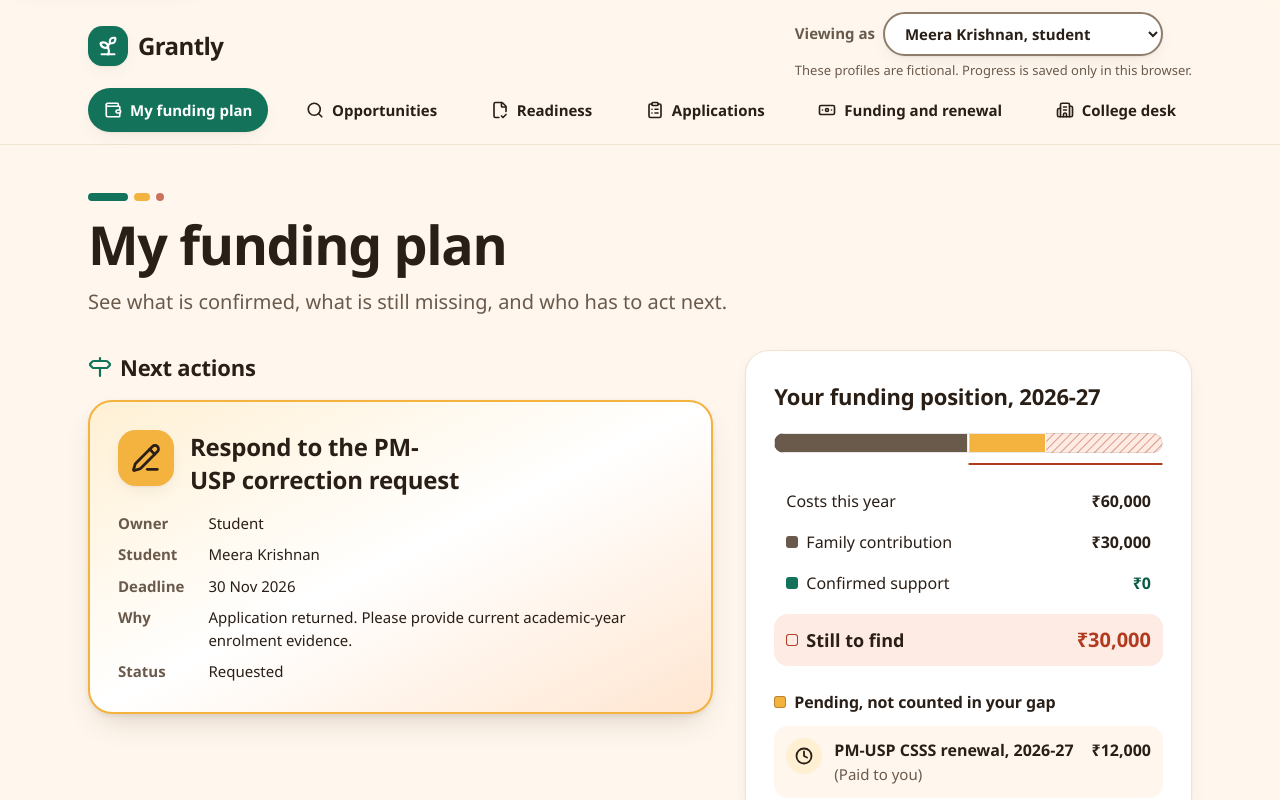
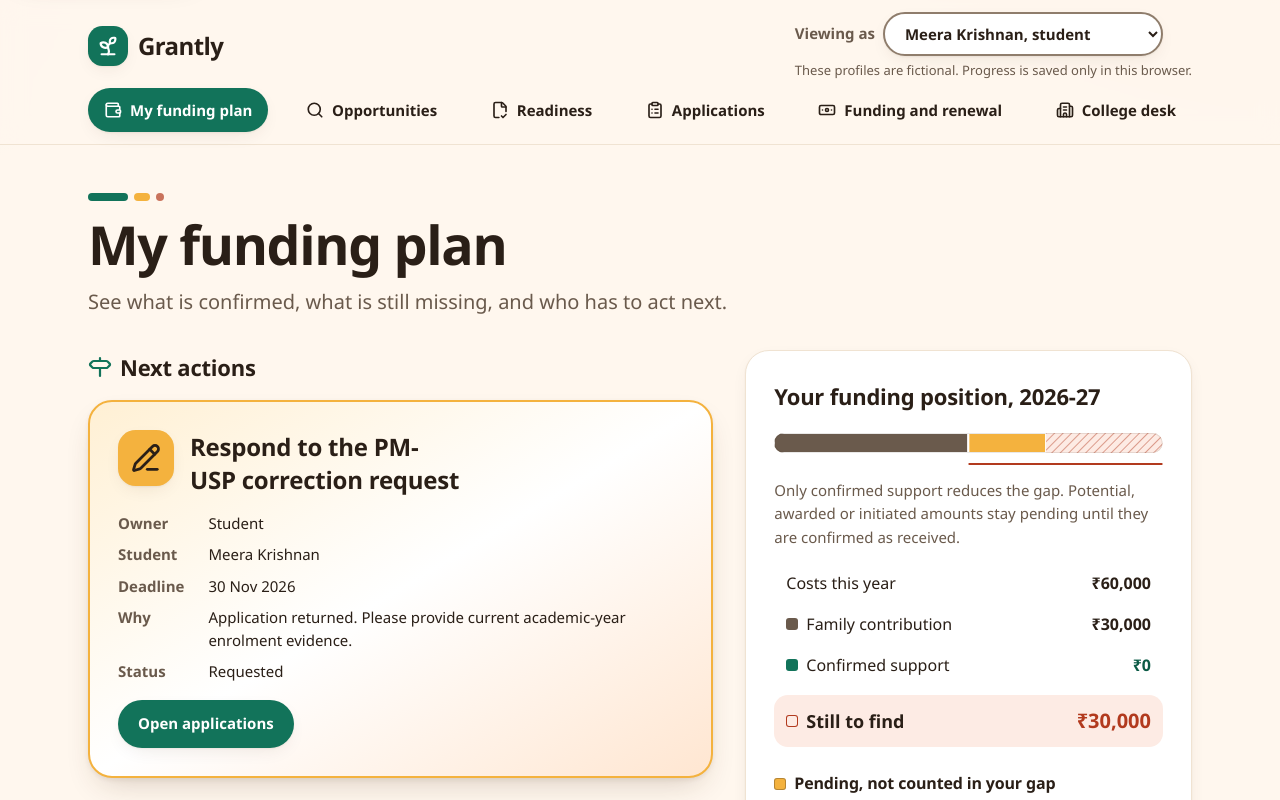
Before and after one commit to SathishAchilles/grantly, a React (Vite) app: page / in a window 1280 px wide. Shown: the top 800 px of the page. Built offline with nearby package versions, Linux system fonts and the light colour scheme.

Commit message:
Link each next action to its workflow and describe how money will be paid without implying it was paid
Co-Authored-By: Claude Opus 5.5 <noreply@anthropic.com>
Claude-Session: https://claude.ai/code/session_01BhCaCKprt2oaVgs7JBibwC

```diff
--- a/src/domain/funding.ts
+++ b/src/domain/funding.ts
@@ -1,4 +1,4 @@
-import type { Student, SupportItem } from './types'
+import type { Application, Student, SupportItem, Task } from './types'
 
 /** Costs, family contribution and support for one student, with the amount still unfunded. */
 export interface FundingSummary {
@@ -30,9 +30,27 @@ export function fundingSummary(student: Student): FundingSummary {
   }
 }
 
-/** Plain-language description of how each kind of support reaches the student. */
+/**
+ * Plain-language description of how each kind of support would reach the student. Worded in the future tense so it
+ * never implies money has been paid; whether it has been received is shown by the support item's state, not this label.
+ */
 export const supportKindLabel: Record<SupportItem['kind'], string> = {
-  cash: 'Paid to you',
+  cash: 'Will be paid to your bank account',
   'fee-reduction': 'Reduces your college fee; not cash',
-  reimbursement: 'Repays an expense you have already paid',
+  reimbursement: 'Will repay an expense you have already paid',
 }
+
+/** Where to send a student to resolve a task, with a short description of the destination. */
+export interface TaskDestination {
+  to: string
+  label: string
+}
+
+/** Picks the workflow that resolves a task: college tasks go to the college desk, notices to applications, documents to readiness for the task's scheme. */
+export function taskDestination(task: Task, application: Application | undefined): TaskDestination {
+  if (task.owner === 'institution') return { to: '/college', label: 'Open the college desk' }
+  if (!application || application.notice || task.owner === 'provider') {
+    return { to: '/applications', label: 'Open applications' }
+  }
+  return { to: `/readiness?scheme=${encodeURIComponent(application.schemeId)}`, label: 'Check documents in readiness' }
+}
--- a/src/routes/funding.tsx
+++ b/src/routes/funding.tsx
@@ -103,10 +103,15 @@ function Funding({ student }: { student: Student }) {
     (application) => application.studentId === student.id,
   )
   return (
-    <div className="grid gap-6 lg:grid-cols-2 lg:items-start">
-      {applications.map((application) => (
-        <Timeline key={application.id} application={application} />
-      ))}
+    <div className="space-y-6">
+      <p className="text-muted">
+        An award is not money received: award, payment and renewal are tracked as separate steps below.
+      </p>
+      <div className="grid gap-6 lg:grid-cols-2 lg:items-start">
+        {applications.map((application) => (
+          <Timeline key={application.id} application={application} />
+        ))}
+      </div>
     </div>
   )
 }
--- a/src/routes/plan.tsx
+++ b/src/routes/plan.tsx
@@ -4,11 +4,12 @@ import { EmailSync } from '@/components/EmailSync'
 import { Fact } from '@/components/Fact'
 import { GapBar, Swatch } from '@/components/GapBar'
 import { Money } from '@/components/Money'
+import { ButtonLink } from '@/components/Button'
 import { StudentOnly } from '@/components/StudentOnly'
 import { TaskCard } from '@/components/TaskCard'
-import { fundingSummary, supportKindLabel } from '@/domain/funding'
+import { fundingSummary, supportKindLabel, taskDestination } from '@/domain/funding'
 import { byDeadline } from '@/domain/dates'
-import type { Student, SupportItem } from '@/domain/types'
+import type { Application, Student, SupportItem, Task } from '@/domain/types'
 import { useGrantlyStore } from '@/store/useGrantlyStore'
 
 interface SupportListProps {
@@ -28,7 +29,9 @@ function SupportList({ items, icon: Icon, tone }: SupportListProps) {
           <span className="flex min-w-0 flex-1 items-baseline justify-between gap-x-4">
             <span className="min-w-0 flex-1 font-semibold">
               {item.label}{' '}
-              <span className="block text-small font-normal text-muted">({supportKindLabel[item.kind]})</span>
+              <span className="block text-small font-normal text-muted">
+                How it is paid: {supportKindLabel[item.kind]}
+              </span>
             </span>
             <span className="shrink-0 font-extrabold">
               <Money amount={item.amount} />
@@ -40,9 +43,32 @@ function SupportList({ items, icon: Icon, tone }: SupportListProps) {
   )
 }
 
+interface NextActionProps {
+  task: Task
+  application: Application | undefined
+  featured: boolean
+}
+
+function NextAction({ task, application, featured }: NextActionProps) {
+  const { to, label } = taskDestination(task, application)
+  return (
+    <TaskCard task={task} viewer="student" featured={featured}>
+      <ButtonLink
+        to={to}
+        variant={featured ? 'primary' : 'secondary'}
+        className="mt-4"
+        aria-label={`${label} for ${task.title}`}
+      >
+        {label}
+      </ButtonLink>
+    </TaskCard>
+  )
+}
+
 function FundingPlan({ student }: { student: Student }) {
   const summary = fundingSummary(student)
   const tasks = useGrantlyStore((state) => state.tasks)
+  const applications = useGrantlyStore((state) => state.applications)
   const open = tasks.filter((task) => task.studentId === student.id && task.status !== 'completed').sort(byDeadline)
 
   return (
@@ -61,7 +87,12 @@ function FundingPlan({ student }: { student: Student }) {
           ) : (
             <div className="mt-4 space-y-4">
               {open.map((task, index) => (
-                <TaskCard key={task.id} task={task} viewer="student" featured={index === 0} />
+                <NextAction
+                  key={task.id}
+                  task={task}
+                  application={applications.find((application) => application.id === task.applicationId)}
+                  featured={index === 0}
+                />
               ))}
             </div>
           )}
@@ -74,6 +105,10 @@ function FundingPlan({ student }: { student: Student }) {
           <div className="mt-5">
             <GapBar summary={summary} />
           </div>
+          <p className="mt-3 text-small text-muted">
+            Only confirmed support reduces the gap. Potential, awarded or initiated amounts stay pending until they are
+            confirmed as received.
+          </p>
           <dl className="mt-4 grid grid-cols-[1fr_auto] gap-y-1">
             <Fact label="Costs this year" termClassName="px-3 py-1.5" valueClassName="px-3 py-1.5 text-right font-bold">
               <Money amount={summary.costs} />
```
Also changed, not shown: 2 other files (tests, documents, lock files or other folders).
